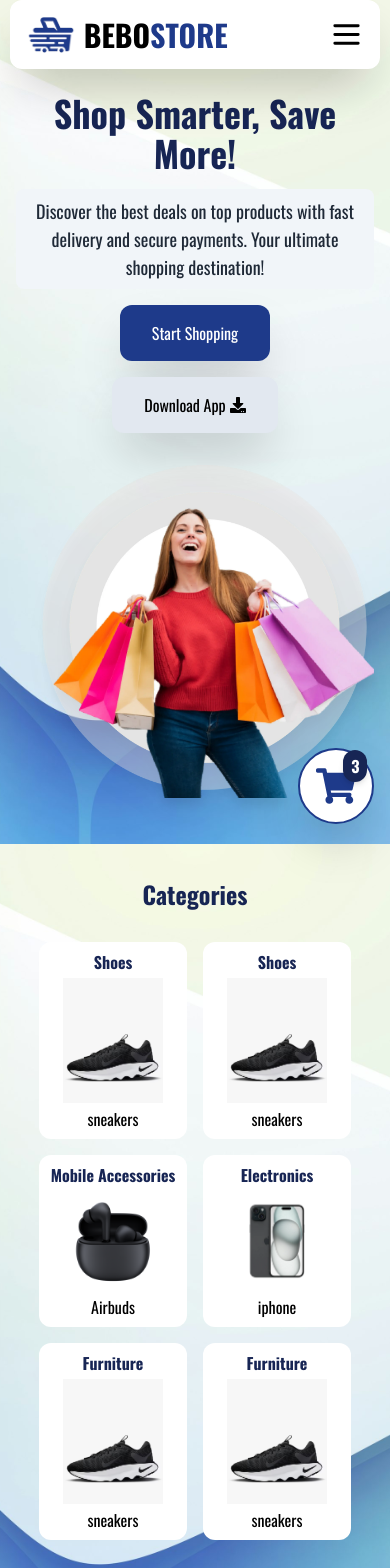
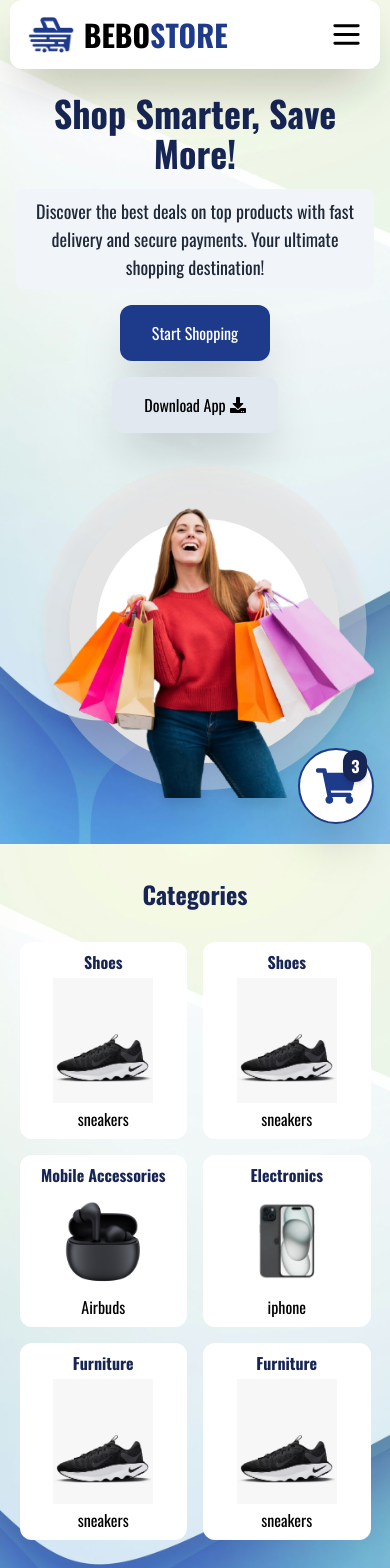
Before and after one commit to Abanoob-Meseha/BEBOSTORE, a Next.js app: page / in a window 390 px wide. Shown: the top 1568 px of the page. Built offline with nearby package versions, Linux system fonts and the light colour scheme.

Commit message:
increased Category section width in sm screens

```diff
--- a/src/components/CategoriesSection/CategoriesSection.tsx
+++ b/src/components/CategoriesSection/CategoriesSection.tsx
@@ -5,7 +5,7 @@ import { Category } from "@/types";
 
 const CategoriesSection = () => {
   return (
-    <div className="mt-2 w-[80%] mx-auto">
+    <div className="mt-2 md:w-[80%] mx-auto w-[90%]">
       <SectionTitle>Categories</SectionTitle>
       <div className="grid grid-cols-2 md:grid-cols-3 gap-4 mt-8">
         {/* primary category */}
```
